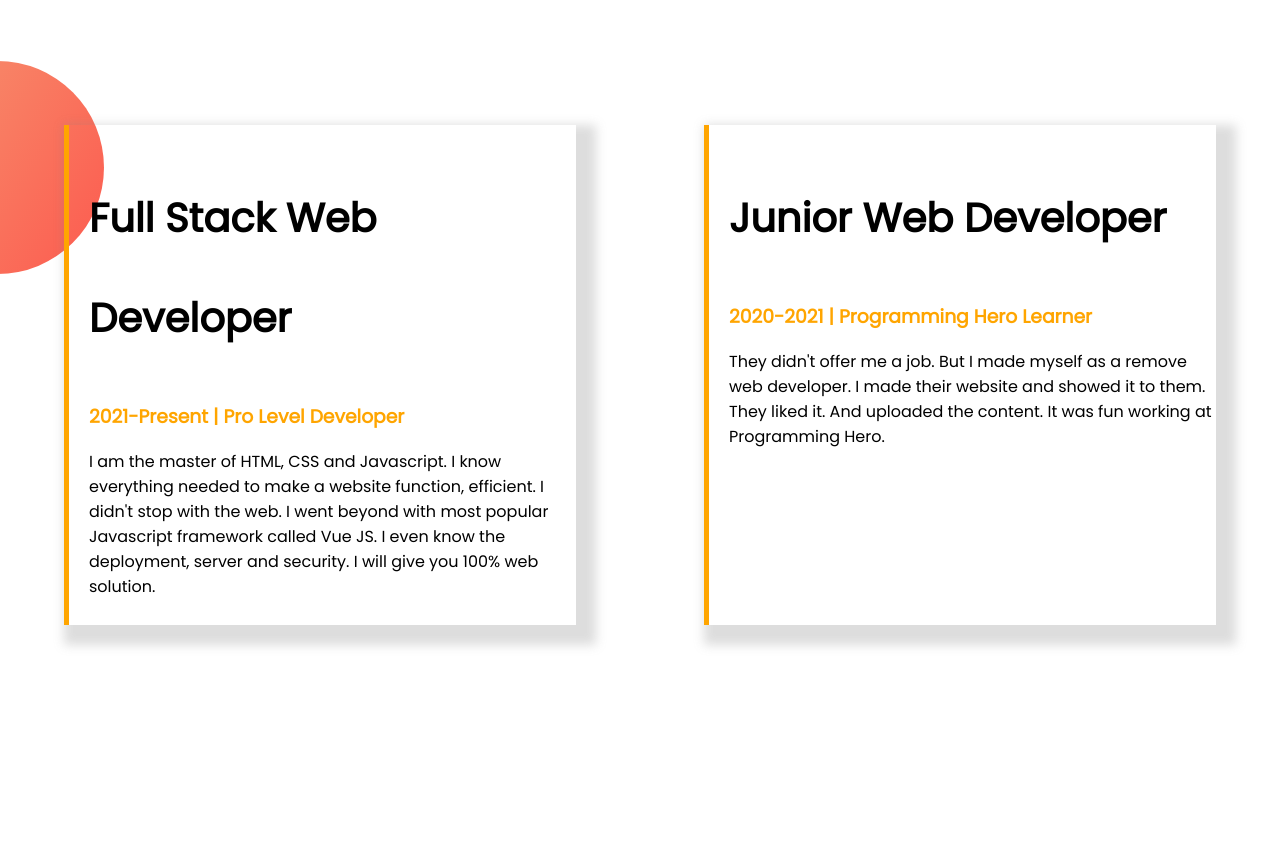
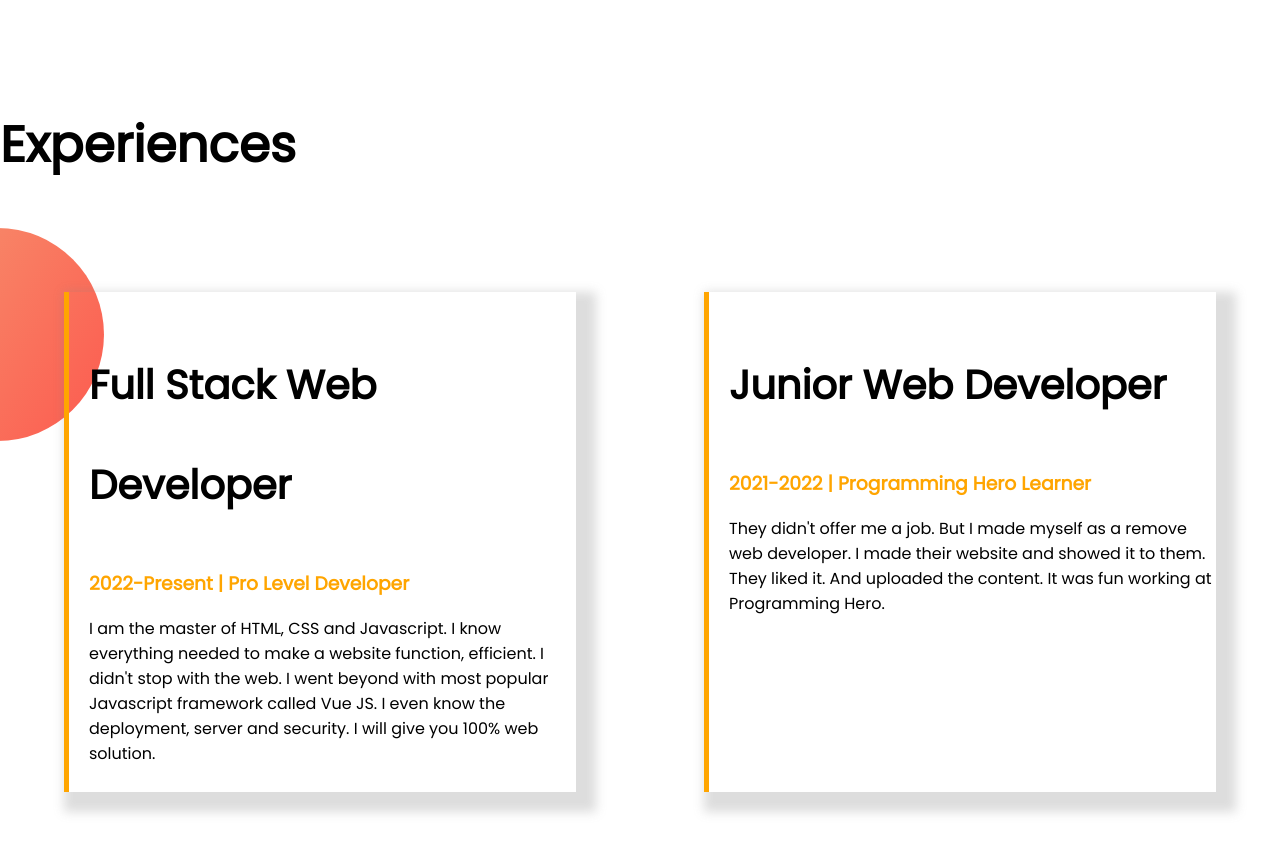
Before and after one commit to RakibHossainfr1/developer-portfolio, a plain HTML site: page index.html in a window 1280 px wide. Shown: the part 1383-2235 px from the top of the page. Before the commit the page ends 2072 px from the top, so only its background shows below. Drawn offline with Linux system fonts and the light colour scheme.

Commit message:
add sec3

```diff
--- a/index.html
+++ b/index.html
@@ -43,17 +43,18 @@
                 RESUME</a>
         </div>
     </section>
+    <h1>Experiences</h1>
     <section class="futer-banner">
         <div class="section-3-div">
             <h1 class="se3h1">Full Stack Web Developer</h1>
-            <h3>2021-Present | Pro Level Developer</h3>
+            <h3>2022-Present | Pro Level Developer</h3>
             <p>I am the master of HTML, CSS and Javascript. I know everything needed to make a website function,
                 efficient. I didn't stop with the web. I went beyond with most popular Javascript framework called Vue
                 JS. I even know the deployment, server and security. I will give you 100% web solution.</p>
         </div>
         <div class="section-3-div">
             <h1 class="se3h1">junior web developer</h1>
-            <h3>2020-2021 | Programming Hero Learner</h3>
+            <h3>2021-2022 | Programming Hero Learner</h3>
             <p>They didn't offer me a job. But I made myself as a remove web developer. I made their website and showed
                 it to them. They liked it. And uploaded the content. It was fun working at Programming Hero.</p>
         </div>
```
